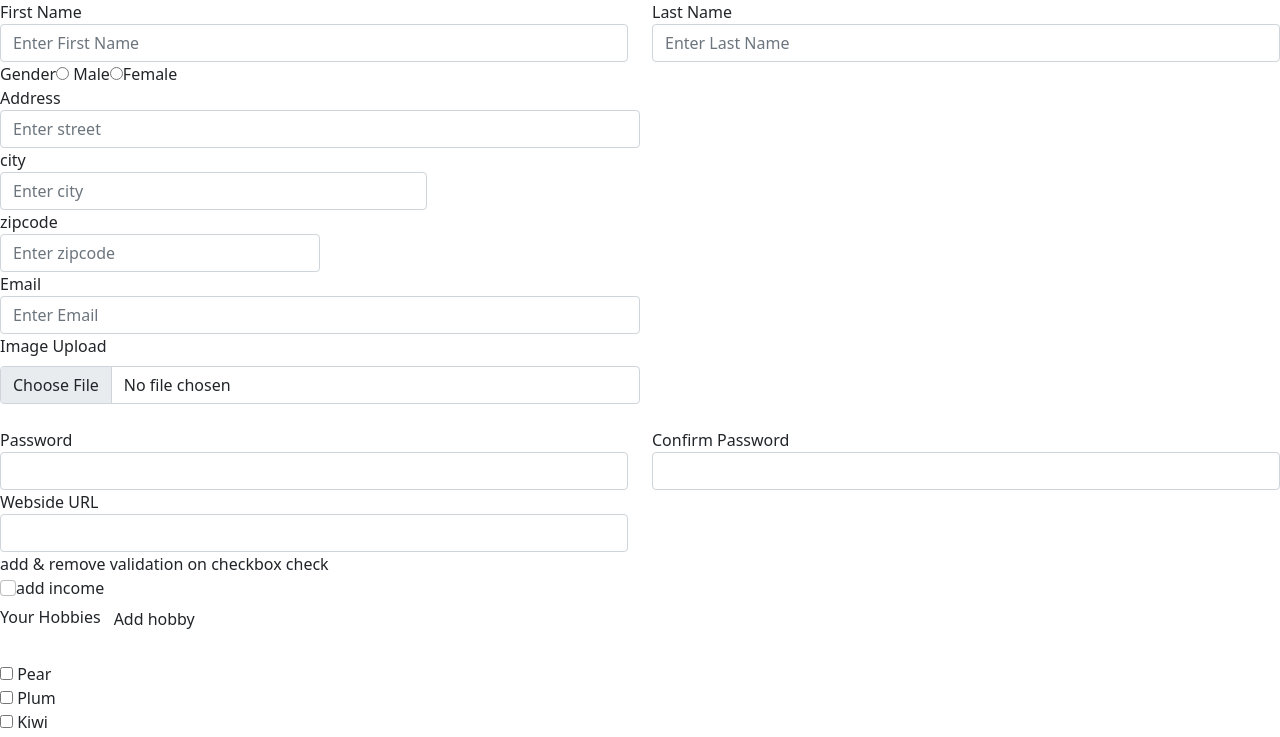
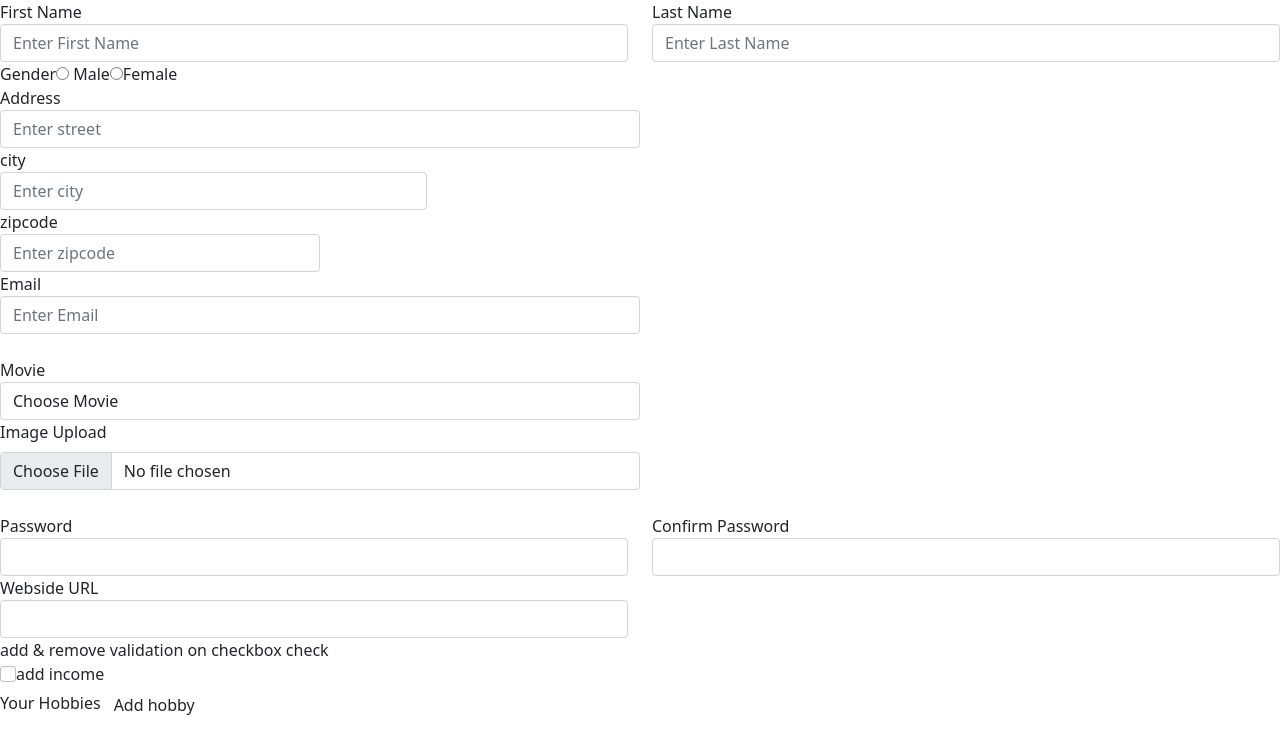
Before and after one commit to MukundDholariya2706/Angular-ReactiveForm, an Angular app: page / in a window 1280 px wide. Shown: the top 737 px of the page. Built offline with nearby package versions, Linux system fonts and the light colour scheme.

Commit message:
select-option validation

```diff
--- a/src/app/app.component.html
+++ b/src/app/app.component.html
@@ -78,6 +78,21 @@
         <div *ngIf="f['email'].errors?.['required']">Email is required</div>
         <div *ngIf="f['email'].errors?.['email']">Email is invalid</div>
         <!-- <div *ngIf="f['email'].errors?.['pattern']">Email is invalid</div> -->
+      </div>
+    </div>
+<br>
+    <!-- select-options validation -->
+    <div class="col-md-6">
+      <label>Movie</label>
+      <select class="custom-select form-control" formControlName="movie" (change)="changeMovie($event)">
+        <option value="" disabled selected>Choose Movie</option>
+        <option *ngFor="let Movie of Movies">
+          {{Movie}}
+        </option>
+      </select>
+
+      <div *ngIf="f['movie'].touched && !f['movie'].valid" class="text-danger">
+        <div *ngIf="f['movie'].errors?.['required']">Movie is required</div>
       </div>
     </div>
 
--- a/src/app/app.component.ts
+++ b/src/app/app.component.ts
@@ -32,6 +32,9 @@ export class AppComponent implements OnInit {
     { name: 'Apple', value: 'apple' },
     { name: 'Lime', value: 'lime' },
   ];
+
+  Movies = ['EndGame', 'Moon knight'];
+
   base64Data: any;
 
   get f() {
@@ -44,6 +47,10 @@ export class AppComponent implements OnInit {
 
   get controls() {
     return (this.registerform.get('hobbies') as FormArray).controls;
+  }
+
+  get movies(){
+    return this.registerform.get('movie');
   }
 
   constructor(private fb: FormBuilder) {}
@@ -75,6 +82,7 @@ export class AppComponent implements OnInit {
         ],
         confirm_password: ['', [Validators.required]],
         url: ['', [Validators.required, Validators.pattern(this.url_reg)]],
+        movie: ['',[Validators.required]],
         income: [null],
         hobbies: this.fb.array([]),
         acceptTerms: [false, Validators.requiredTrue],
@@ -176,4 +184,9 @@ export class AppComponent implements OnInit {
     }
     // this.registerform.controls['income'].updateValueAndValidity();
   }
+
+  //select-options validation
+  changeMovie(e: any){
+    this.movies?.setValue(e.target.value,{onlySelf: true})
+  }
 }
```
